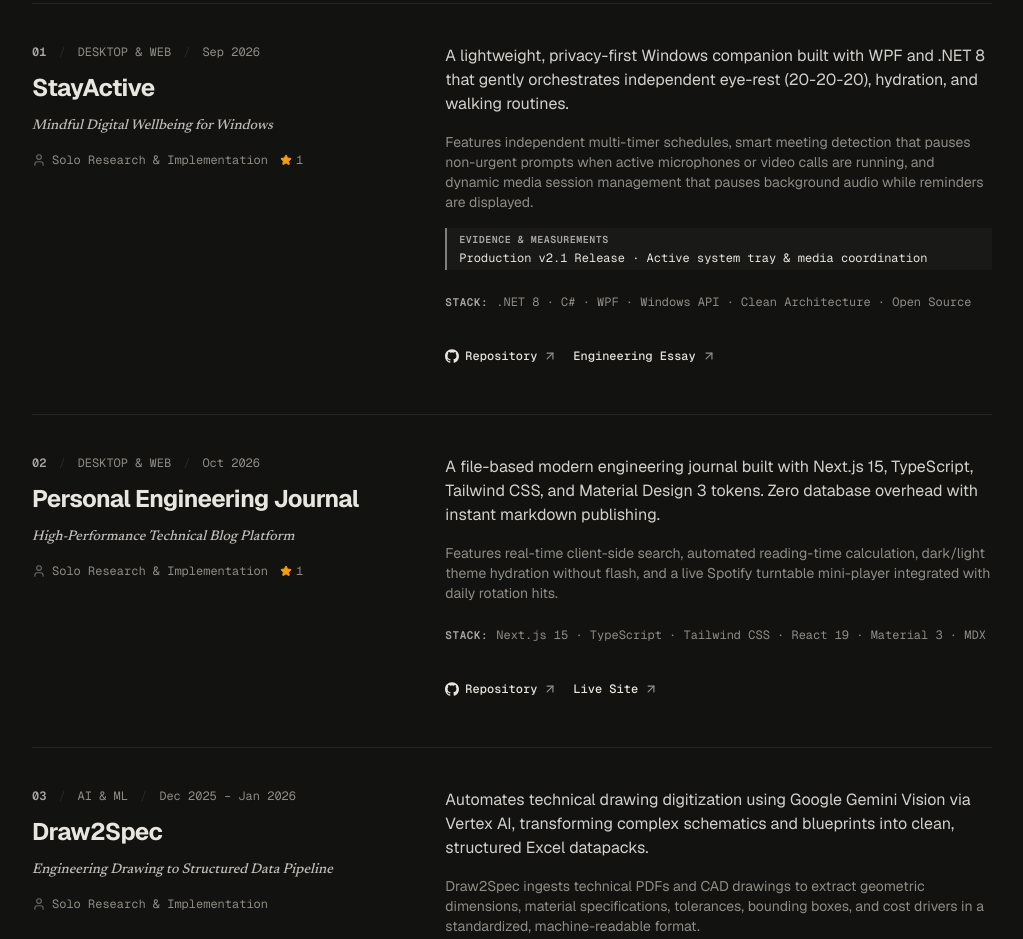
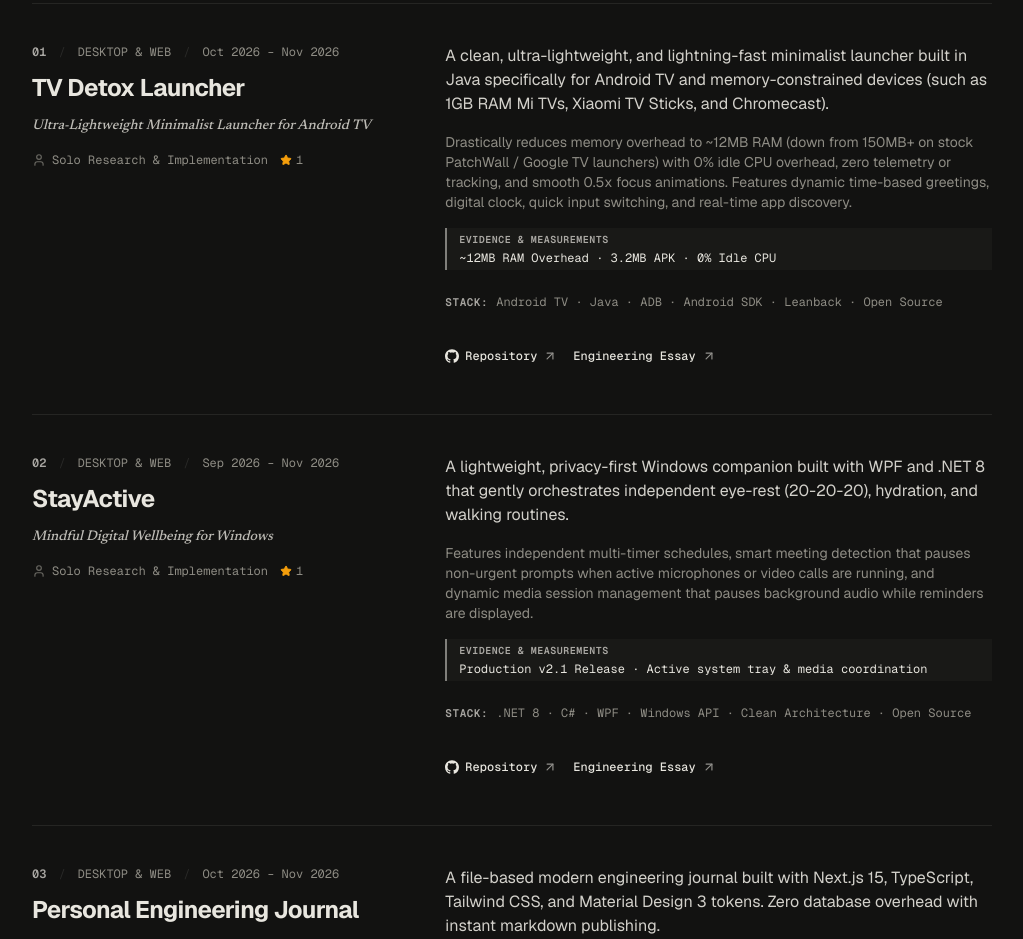
Before and after one commit to uga961/portfolio, a Next.js app: page / in a window 1280 px wide. Shown: the part 1140-2079 px from the top of the page, without its empty margins (128-1151 px from the left). Built offline with nearby package versions, Linux system fonts and the light colour scheme; no server answers.

Commit message:
feat(projects): add TV Detox Launcher project and update project timelines to Nov 2026

```diff
--- a/src/app/layout.tsx
+++ b/src/app/layout.tsx
@@ -55,8 +55,12 @@ export const metadata: Metadata = {
     "Cadence Virtuoso",
     "SRAM Architecture",
     "StayActive",
+    "TV Detox Launcher",
+    "Android TV",
+    "ADB",
     "Systems Programming",
     "Python",
+    "Java",
     ".NET Core",
     "Electronics Engineer",
     "Visakhapatnam",
@@ -181,7 +185,9 @@ const jsonLd = {
         "Computer Vision",
         "Multi-Agent Systems",
         "System Programming",
+        "Android Systems & ADB",
         "Python",
+        "Java",
         ".NET Core",
         "Predictive Modeling",
         "Embedded Systems",
--- a/src/components/sections/HeroSection.tsx
+++ b/src/components/sections/HeroSection.tsx
@@ -53,7 +53,7 @@ export function HeroSection() {
               <span className="text-foreground font-medium">Tredence</span> (Analytics &amp; Applied AI) and graduate in Electronics &amp; Communication from Sathyabama Institute of Science and Technology.
             </p>
             <p>
-              I build and investigate systems across the technical stack &mdash; from transistor-level SRAM stability architectures in Cadence Virtuoso and embedded telemetry firmware to enterprise predictive pipelines, multi-agent AI tooling, and native Windows utilities.
+              I build and investigate systems across the technical stack &mdash; from transistor-level SRAM stability architectures in Cadence Virtuoso and embedded telemetry firmware to enterprise predictive pipelines, multi-agent AI tooling, and native Windows and Android system utilities.
             </p>
           </div>
 
--- a/src/components/sections/SkillsSection.tsx
+++ b/src/components/sections/SkillsSection.tsx
@@ -63,10 +63,12 @@ const DISCIPLINES: Discipline[] = [
     title: "Systems Programming & Applications",
     domain: "Linux OS Primitives, .NET Core & Web Architectures",
     narrative:
-      "Low-level memory management and POSIX concurrency in C, enterprise Clean Architecture microservices in .NET 8, native Windows WPF desktop utilities, and high-performance React/Next.js platforms.",
+      "Low-level memory management and POSIX concurrency in C, enterprise Clean Architecture microservices in .NET 8, Android TV system launchers and ADB performance tuning, native Windows WPF desktop utilities, and high-performance React/Next.js platforms.",
     competencies: [
       "C / C++ (Linux Internals & POSIX)",
       ".NET 8 & C#",
+      "Android SDK & ADB",
+      "Java",
       "WPF Desktop Architecture",
       "Next.js 15 & React 19",
       "TypeScript",
--- a/src/data/portfolio.ts
+++ b/src/data/portfolio.ts
@@ -281,6 +281,23 @@ export const EDUCATION: Education[] = [
 
 export const PROJECTS: Project[] = [
   {
+    id: "tv-detox",
+    title: "TV Detox Launcher",
+    subtitle: "Ultra-Lightweight Minimalist Launcher for Android TV",
+    description:
+      "A clean, ultra-lightweight, and lightning-fast minimalist launcher built in Java specifically for Android TV and memory-constrained devices (such as 1GB RAM Mi TVs, Xiaomi TV Sticks, and Chromecast).",
+    longDescription:
+      "Drastically reduces memory overhead to ~12MB RAM (down from 150MB+ on stock PatchWall / Google TV launchers) with 0% idle CPU overhead, zero telemetry or tracking, and smooth 0.5x focus animations. Features dynamic time-based greetings, digital clock, quick input switching, and real-time app discovery.",
+    category: "Desktop & Web",
+    tags: ["Android TV", "Java", "ADB", "Android SDK", "Leanback", "Open Source"],
+    metrics: "~12MB RAM Overhead · 3.2MB APK · 0% Idle CPU",
+    githubUrl: "https://github.com/uga961/tv-detox",
+    blogSlug: "debloat-android-tv-adb-guide",
+    featured: true,
+    date: "Oct 2026 – Nov 2026",
+    stars: 1,
+  },
+  {
     id: "stayactive",
     title: "StayActive",
     subtitle: "Mindful Digital Wellbeing for Windows",
@@ -294,7 +311,7 @@ export const PROJECTS: Project[] = [
     githubUrl: "https://github.com/uga961/StayActive",
     blogSlug: "why-i-built-stayactive",
     featured: true,
-    date: "Sep 2026",
+    date: "Sep 2026 – Nov 2026",
     stars: 1,
   },
   {
@@ -310,7 +327,7 @@ export const PROJECTS: Project[] = [
     liveUrl: "https://blog.ugandhar.in",
     githubUrl: "https://github.com/uga961/Blog",
     featured: true,
-    date: "Oct 2026",
+    date: "Oct 2026 – Nov 2026",
     stars: 1,
   },
   {
@@ -393,7 +410,7 @@ export const PROJECTS: Project[] = [
 export const SKILL_CATEGORIES = [
   {
     name: "Languages & Frameworks",
-    skills: ["Python", "C# / .NET 8", "C / C++", "TypeScript", "JavaScript", "SQL", "HTML5 & CSS3"],
+    skills: ["Python", "C# / .NET 8", "C / C++", "Java", "TypeScript", "JavaScript", "SQL", "HTML5 & CSS3"],
   },
   {
     name: "AI, ML & Data Science",
@@ -426,6 +443,7 @@ export const SKILL_CATEGORIES = [
       "Next.js 15 & React 19",
       "Tailwind CSS",
       "Linux Kernel & POSIX",
+      "Android SDK & ADB",
       "WPF Desktop Applications",
       "Git & GitHub",
       "VS Code",
```
Also changed, not shown: 1 other file (tests, documents, lock files or other folders).
